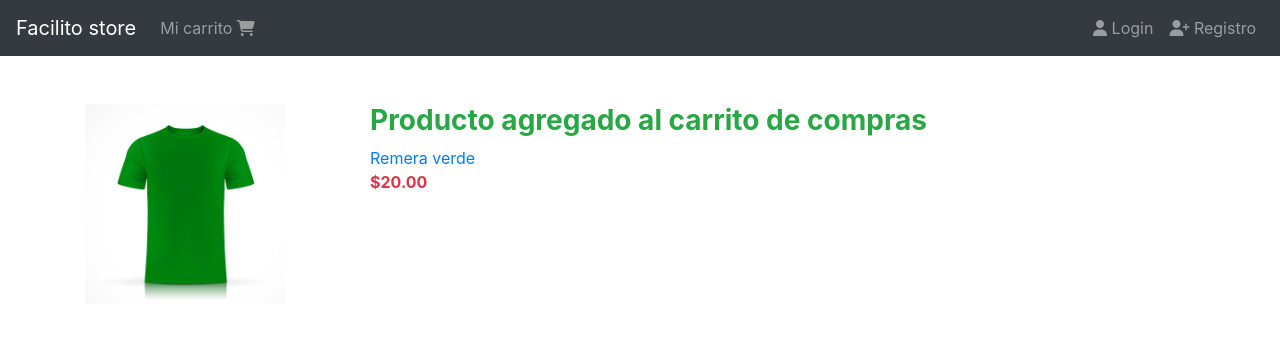
After one commit to FrancisVillalba/facilito_store, a Django app: template carts/templates/carts/add.html in a window 1280 px wide. The commit adds this page. Shown: the top 337 px of the page. Run offline with Django 3.2, Linux system fonts and the light colour scheme; data comes from the database, SQL or seed files in the repository; both versions use the stored data as it was after the commit; tables that the repository leaves empty hold one stand-in row (values such as "Sample post"); the template is opened without the code that fills it: values that come from a table or form of the project are taken from there, most other values are stand-ins (such as "Sample title", 1, 10 or a date in 2020); some libraries are stand-ins or nearby versions.

Commit message:
Modulo 6 - Agregar productos al carrito de compras

```diff
--- /dev/null
+++ b/carts/templates/carts/add.html
@@ -0,0 +1,25 @@
+{% extends 'base.html' %}
+{% load static %}
+{% block content %}
+
+<div class="col-3">
+    {% if product.image %}
+        <img src="{{ product.image.url }}" alt="Imagen del producto" width="200" height="200">
+    {% endif %}
+</div>
+<div class="col">
+     <div class="h3 font-weight-bold text-success">
+        Producto agregado al carrito de compras
+     </div>
+     <div class="">
+        <a href="{% url 'products:product-view' product.slug %}" >
+            {{product.title}}
+        </a>
+    </div>
+    <div class="font-weight-bold text-danger">
+        ${{product.price}}
+    </div>
+</div>
+
+
+{% endblock %}
--- /dev/null
+++ b/carts/templates/carts/snippets/add.html
@@ -0,0 +1,5 @@
+<form action="{% url 'carts:add-view' %}" method="post">
+    {% csrf_token %}
+    <input type="hidden" name="product_id" value="{{ product.id }}">
+    <button type="submit" class="btn btn-warning" name="button">Agregar al carrito</button>
+</form>
--- a/carts/urls.py
+++ b/carts/urls.py
@@ -4,5 +4,6 @@ from . import views
 app_name = 'carts'
 
 urlpatterns = [
-    path('', views.cart, name='cart-view')
+    path('', views.cart, name='cart-view'),
+    path('agregar', views.add, name='add-view')
 ]
--- a/products/templates/products/product.html
+++ b/products/templates/products/product.html
@@ -1,5 +1,6 @@
-{% extends 'base.html' %} {% block content %}
+{% extends 'base.html' %}
 
+{% block content %}
 <div class="col-3">
   {% if product.image %} <img src="{{product.image.url}}"" alt="Imagen del producto" width="200" height="200"> {% endif %}
 </div>
@@ -13,5 +14,8 @@
   <div>
     <p>{{product.description}}</p>
   </div>
+  <div>
+    <p>{% include 'carts/snippets/add.html' %}</p>
+  </div>
 </div>
 {% endblock %}
```
Also changed, not shown: carts/views.py (+13 -0 lines), db.sqlite3.
